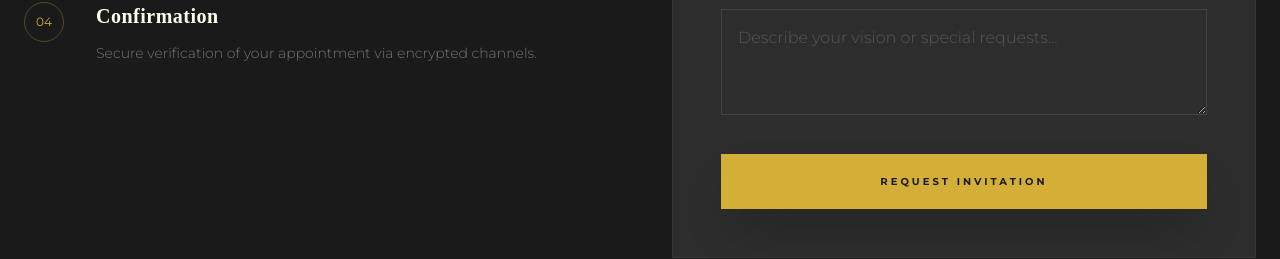
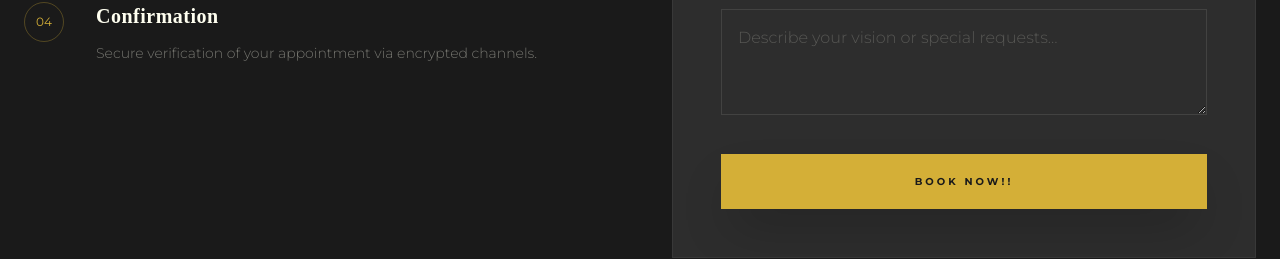
Before and after one commit to AbCode-git/Lino, a Next.js app: page / in a window 1280 px wide. Shown: the part 2689-2948 px from the top of the page. Built offline with nearby package versions, Linux system fonts and the light colour scheme.

Commit message:
UX: Change 'Request Invitation' to 'Book Now!!' and update success message

```diff
--- a/components/sections/AppointmentSection.js
+++ b/components/sections/AppointmentSection.js
@@ -271,7 +271,7 @@ export default function AppointmentSection() {
                 disabled={isSubmitting}
                 className={`w-full py-5 bg-gold text-primary font-bold uppercase tracking-[0.3em] text-[10px] transition-all duration-500 ${isSubmitting ? 'opacity-50 cursor-not-allowed' : 'hover:bg-ivory shadow-2xl'} focus-visible:ring-2 focus-visible:ring-gold focus-visible:ring-offset-2 focus-visible:ring-offset-primary outline-none transition-property-[background-color,color,opacity]`}
               >
-                {isSubmitting ? 'Processing Invitation…' : 'Request Invitation'}
+                {isSubmitting ? 'Booking Session…' : 'Book Now!!'}
               </button>
 
               {submitStatus === 'success' && (
@@ -280,7 +280,7 @@ export default function AppointmentSection() {
                   animate={{ opacity: 1, y: 0 }}
                   className="p-4 bg-gold/10 border border-gold/20 text-gold text-[10px] uppercase tracking-widest text-center"
                 >
-                  Thank you! Your invitation request has been received. Our concierge will contact you shortly.
+                  Thank you! Your session is being processed. Our concierge will contact you shortly.
                 </motion.div>
               )}
 
```
